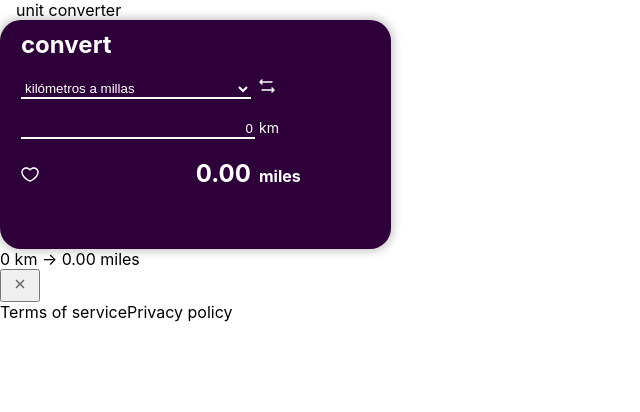
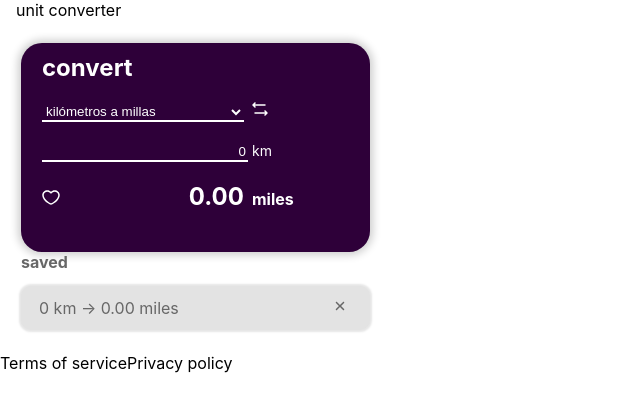
Before and after one commit to ivvasel/pruebaOxygen, a React (Create React App) app in the folder app1/: page / in a window 1280 px wide. Both pictures are taken after a click on the element 76 px from the left and 176 px from the top of the page. Shown: the top 412 px of the page, without its empty margins (0-640 px from the left). Built offline with nearby package versions, Linux system fonts and the light colour scheme; the HTML template or start-up script is replaced by a standard one.

Commit message:
ListSaved diseño OK

```diff
--- a/app1/src/App.css
+++ b/app1/src/App.css
@@ -13,6 +13,7 @@
 
   max-width: 349px;
   min-height: 209px;
+  box-sizing: border-box;
 
   color: #FFFFFF;
   background-color: #2E0039;
@@ -67,3 +68,32 @@ select:focus{
   background-color: #2E0039;
   outline: none;
 }
+
+.title-saved{
+  color:#676767;
+  font-size: 16px;
+  font-weight: bold;
+  margin-bottom: 14px;
+
+}
+
+.list-saved{
+  display: flex;
+  flex-direction: column;
+  max-width: 349px;
+
+  gap: 20px;
+}
+.list-item-saved{
+  display: flex;
+  flex-direction: row;
+
+  justify-content:space-between;
+  align-items: center;
+
+  padding: 8px 18px;
+  color:#676767;
+  background-color: #E3E3E3;
+  box-shadow: 0px 0px 2px 2px rgba(0, 0, 0, 0.1);
+  border-radius: 10px;
+}
--- a/app1/src/components/ListFavs.js
+++ b/app1/src/components/ListFavs.js
@@ -1,6 +1,7 @@
 import React from "react";
 import useLocalStorage from "../hooks/useLocalStorage";
 import Cross from "./icons/Cross";
+import "../App.css"
 
 export default function ListFavs({ saved, setSaved }) {
   const handleDelete = (order) => {
@@ -15,15 +16,18 @@ export default function ListFavs({ saved, setSaved }) {
   };
 
   return (
-    <div>
-      {saved.map((item, index) => (
-        <div>
-          <div>{`${item.unit} ${item.from} → ${item.result} ${item.to}`}</div>
-          <button onClick={() => handleDelete(index)}>
-            <Cross />
-          </button>
-        </div>
-      ))}
+    <div name="saved">
+      <div className="title-saved">saved</div>
+      <div className="list-saved">
+        {saved.map((item, index) => (
+          <div name="item-saved" className="list-item-saved">
+            <div>{`${item.unit} ${item.from} → ${item.result} ${item.to}`}</div>
+            <div onClick={() => handleDelete(index)}>
+              <Cross />
+            </div>
+          </div>
+        ))}
+      </div>
     </div>
   );
 }
--- a/app1/src/components/Wrap.js
+++ b/app1/src/components/Wrap.js
@@ -4,7 +4,7 @@ import "../App.css";
 
 export default function Wrap() {
   return (
-    <div ffsd="container-wrap">
+    <div className="container-wrap">
       <Converter />
     </div>
   );
```
